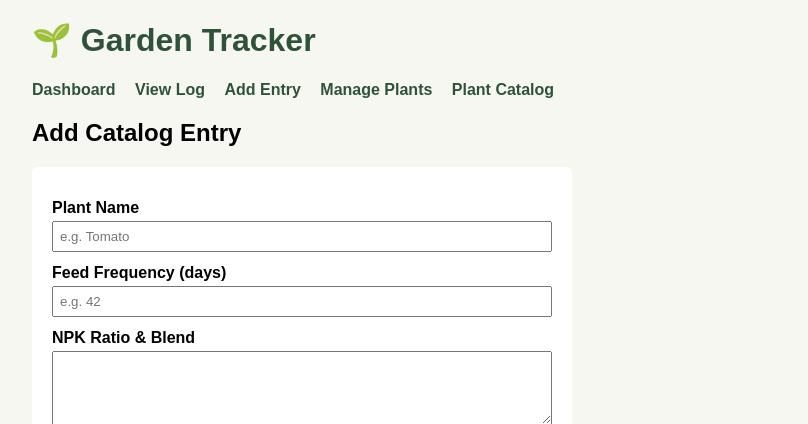
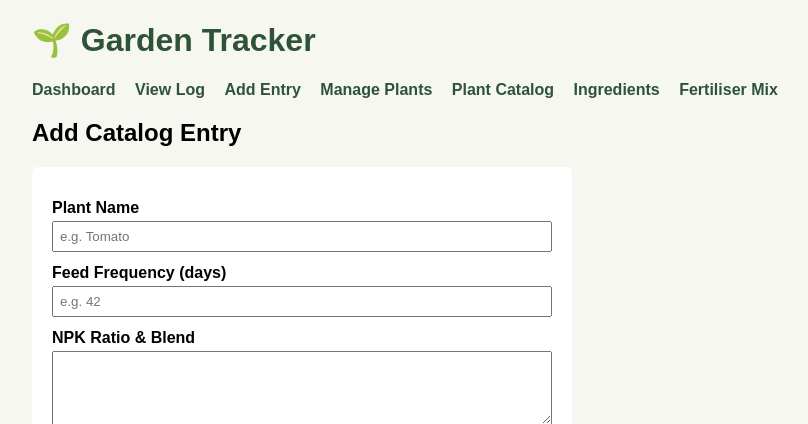
Before and after one commit to WarlockAUS/garden-tracker, a Flask app: page /catalog/add in a window 1280 px wide. Shown: the top 424 px of the page, without its empty margins (158-966 px from the left). Run offline with Flask 3, Linux system fonts and the light colour scheme; parts of the project's set-up code (start-up, migrations or seed data) failed here and were passed over.

Commit message:
Add links for ingredients and fertiliser mix

```diff
--- a/templates/base.html
+++ b/templates/base.html
@@ -24,6 +24,7 @@
         .catalog-card { background: white; padding: 15px; border-radius: 6px; margin-bottom: 15px; }
         .catalog-section { white-space: pre-line; margin-bottom: 15px; line-height: 1.5; }
         .catalog-section h4 { margin-bottom: 4px; color: #2e5339; }
+        .result-box { background: white; padding: 20px; border-radius: 6px; max-width: 600px; margin-top: 15px; }
     </style>
 </head>
 <body>
@@ -34,6 +35,8 @@
         <a href="{{ url_for('add_entry') }}">Add Entry</a>
         <a href="{{ url_for('manage_plants') }}">Manage Plants</a>
         <a href="{{ url_for('catalog_list') }}">Plant Catalog</a>
+        <a href="{{ url_for('manage_ingredients') }}">Ingredients</a>
+        <a href="{{ url_for('mix_calculator') }}">Fertiliser Mix</a>
     </nav>
     {% block content %}{% endblock %}
 </body>
```
